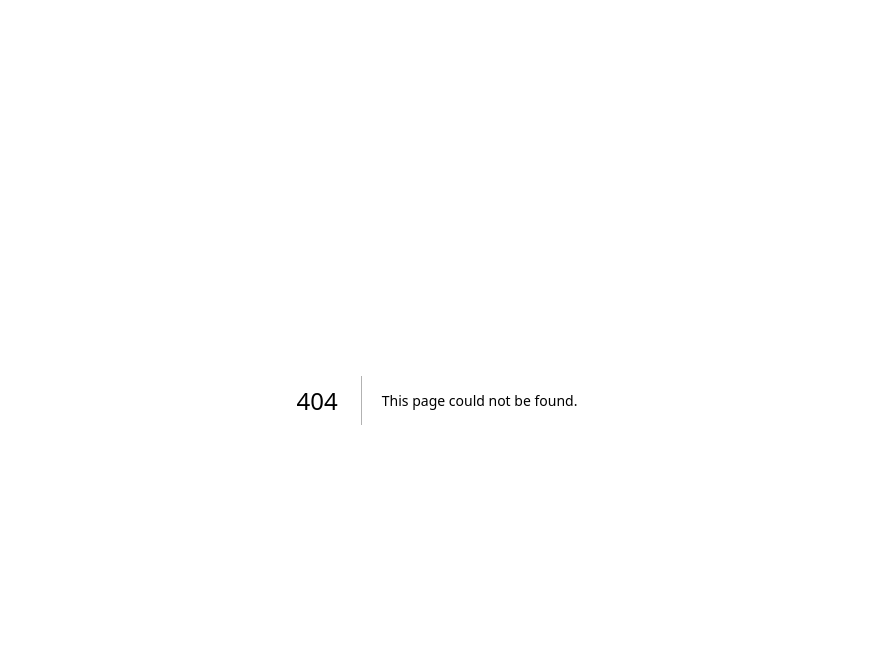
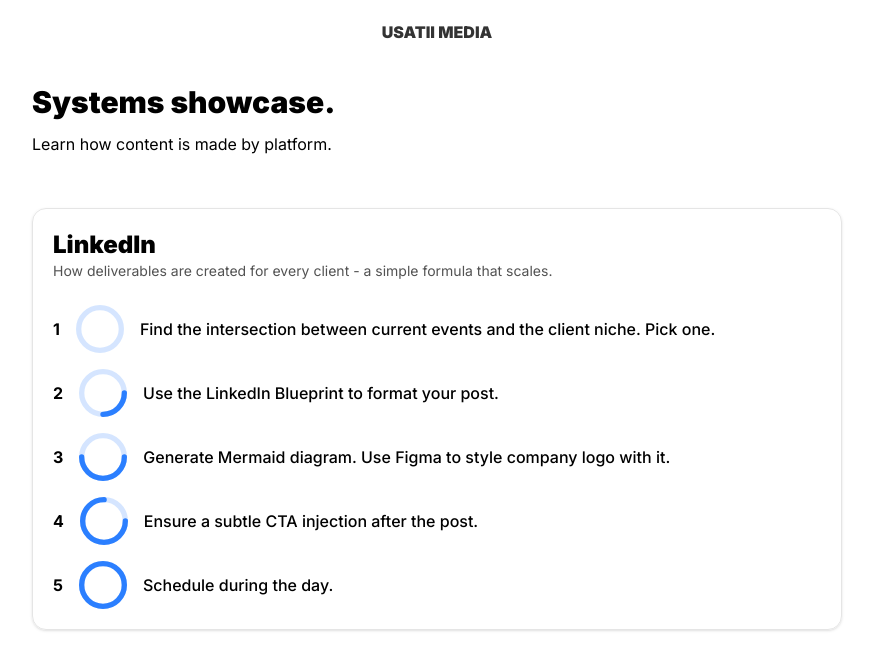
Before and after one commit to VladUsatii/usatii-website, a Next.js app: page /content/systems in a window 1280 px wide. Before the commit this address had no page. Shown: the top 670 px of the page, without its empty margins (203-1076 px from the left). Built offline with nearby package versions, Linux system fonts and the light colour scheme.

Commit message:
added referrals

```diff
--- /dev/null
+++ b/src/app/content/systems/page.jsx
@@ -0,0 +1,63 @@
+import Link from 'next/link'
+import React from 'react'
+
+const linkedInSteps = ['Find the intersection between current events and the client niche. Pick one.', 'Use the LinkedIn Blueprint to format your post.', 'Generate Mermaid diagram. Use Figma to style company logo with it.', 'Ensure a subtle CTA injection after the post.', 'Schedule during the day.'];
+const total = 100;
+const increment = total / (linkedInSteps.length - 1); // Divide full circle by number of gaps
+
+
+function Systems() {
+  return (
+    <div className="min-h-screen text-black p-5 flex flex-col items-center">
+      {/* Brand */}
+      <Link href="/"><h1 className="font-black text-center text-md text-black/80 hover:text-black/100">USATII MEDIA</h1></Link>
+
+    <div className='flex flex-col max-w-[850px] w-full px-5 mt-10 gap-y-3'>
+        <h1 className='text-3xl font-black '>Systems showcase.</h1>
+        <p>Learn how content is made by platform.</p>
+        <div className='my-10 border p-5 rounded-xl shadow-sm'>
+            <h2 className='font-black text-2xl'>LinkedIn</h2>
+            <p className='text-sm text-neutral-600'>How deliverables are created for every client - a simple formula that scales.</p>
+
+
+           <div className="mt-6 flex flex-col gap-y-4">
+                {linkedInSteps.map((step, index) => {
+                    return (
+                    <div key={index} className="flex items-center gap-x-4">
+                        <b >{index + 1}</b>
+                        <svg width="24" height="24" viewBox="0 0 36 36" className="w-12 h-12 text-blue-500">
+                        <circle
+                            cx="18"
+                            cy="18"
+                            r="16"
+                            fill="none"
+                            stroke="currentColor"
+                            strokeWidth="4"
+                            className="opacity-20"
+                        />
+                        <circle
+                            cx="18"
+                            cy="18"
+                            r="16"
+                            fill="none"
+                            stroke="currentColor"
+                            strokeWidth="4"
+                            strokeDasharray="100"
+                            strokeDashoffset={total - increment * index}
+                            strokeLinecap="round"
+                            className="transition-all duration-500"
+                        />
+                        </svg>
+                        <span className="text-md font-medium"> {step}</span>
+                    </div>
+                    );
+                })}
+                </div>
+
+        </div>
+    </div>
+    </div>
+  )
+}
+
+export default Systems
--- /dev/null
+++ b/src/app/referral/page.jsx
@@ -0,0 +1,62 @@
+import Link from 'next/link'
+import React from 'react'
+import Footer from '../_components/footer'
+
+function Referral() {
+  return (
+    <div className="max-w-[800px] w-full mx-auto px-8 py-12 bg-white shadow-lg rounded-lg">
+      {/* Brand */}
+      <Link href="/">
+        <h1 className="font-black text-center text-md text-indigo-600 hover:text-indigo-800 transition-colors">
+          USATII MEDIA
+        </h1>
+      </Link>
+
+      <h2 className="text-gray-800 my-5 text-4xl font-black bg-gradient-to-r from-indigo-500 to-purple-500 bg-clip-text text-transparent">
+        Referral Program.
+      </h2>
+
+      <div className="grid gap-y-3">
+        <p className="font-bold text-gray-700">When you refer a new client:</p>
+        <p className="font-bold text-gray-700">• Earn a <span className="text-indigo-600">$250</span> credit toward our services when they start their first month.
+        </p>
+        <p className="font-bold text-gray-700">• The referred client receives <span className="text-purple-600">15% off</span> their first project.
+        </p>
+        <p className="font-bold text-gray-700">• Credits stack without limit and never expire.
+        </p>
+        <div className="text-xs text-neutral-600 pt-4">
+          <p className="mb-5">
+            Usatii Media Referral Program – Terms and Conditions<br />
+            Definitions<br />
+            1.1. “Referrer” means any individual or entity that submits a referral in accordance with these terms.<br />
+            1.2. “Referred Client” means a new client introduced to Usatii Media by a Referrer, upon whose first contract these terms apply.<br />
+
+            Eligibility<br />
+            2.1. Referrer and Referred Client must be distinct legal entities or individuals.<br />
+            2.2. Referred Client must not have engaged Usatii Media for any services in the preceding 24 months.<br />
+
+            Referral Credit<br />
+            3.1. Upon execution of a service agreement between Usatii Media and Referred Client, Referrer will receive a <br />non-transferable credit of USD 250, applied toward any subsequent Usatii Media service.<br />
+            3.2. Credit is issued only after full payment by Referred Client of all amounts due under their initial contract.<br />
+
+            Referred Client Discount<br />
+            4.1. Referred Client is entitled to a one-time discount equal to fifteen percent (15 %) of the total value of<br /> their first project.<br />
+            4.2. Discount is applied to amounts invoiced and payable under the initial service agreement.<br />
+
+            Stacking and Expiration<br />
+            5.1. Referral credits awarded under Section 3 may be accumulated without limitation.<br />
+            5.2. Referral credits do not expire.<br />
+
+            General Provisions<br />
+            6.1. Credits and discounts have no cash value and are non-transferable.<br />
+            6.2. Usatii Media reserves the right to amend or terminate this program at any time, with or without notice.<br />
+            6.3. These terms are governed by the laws of the State of New York.
+          </p>
+        </div>
+      </div>
+      <Footer />
+    </div>
+  )
+}
+
+export default Referral
```
Also changed, not shown: 1 other file (tests, documents, lock files or other folders).
